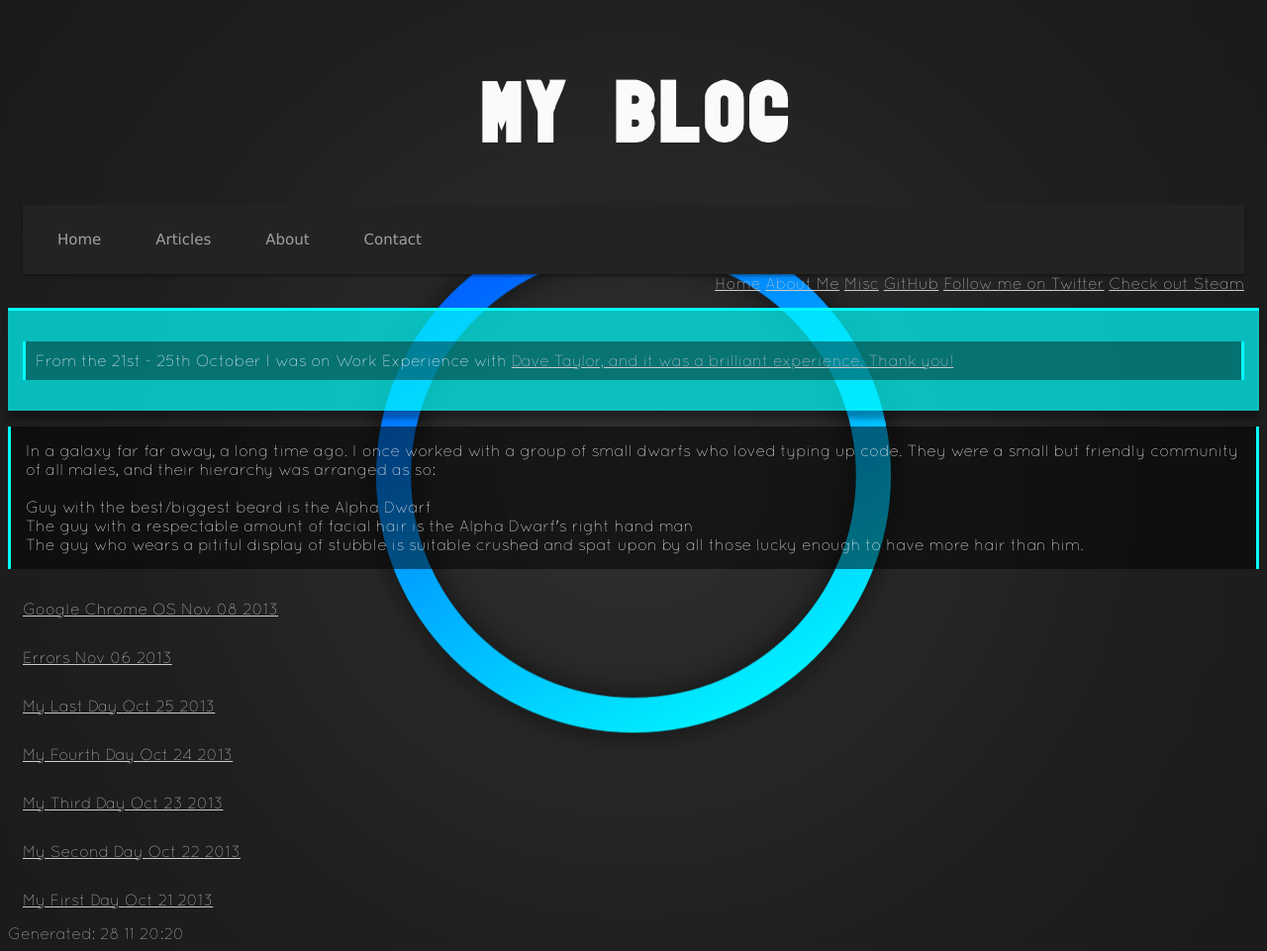
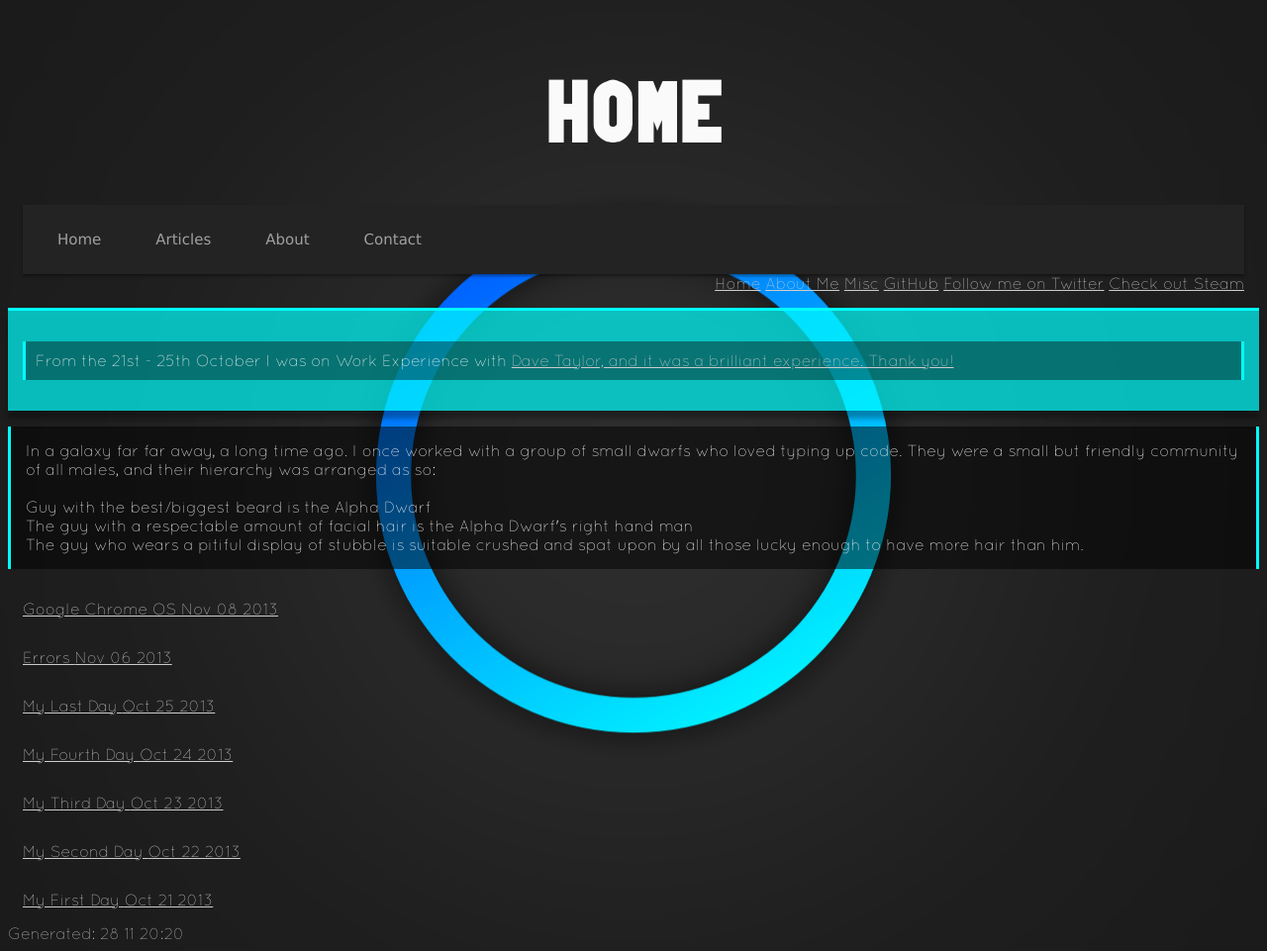
Before and after one commit to boffnoff/boffnoff.github.com, a Jekyll site: the page built from index.html, in a window 1280 px wide. Shown: the whole page at 99% size. Built offline with Jekyll 4.4.1, drawn with Linux system fonts in a browser that asks for light colours.

```diff
--- a/index.html
+++ b/index.html
@@ -1,5 +1,5 @@
 ---
-title: My Blog
+title: Home
 layout: master
 ---
 <head>
--- a/styles.css
+++ b/styles.css
@@ -119,7 +119,7 @@
   box-shadow: 0px 1px 3px rgba(0, 0, 0, 0.4);
 }
 #cssmenu ul ul > li:hover > ul {
-  opacity: 1;
+  opwcity: 1;
   left: 190px;
   visibility: visible;
 }
```
